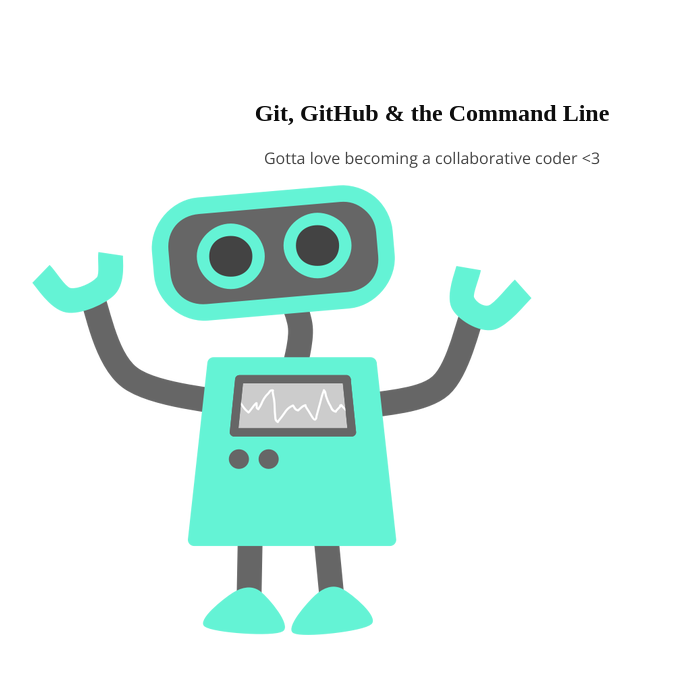
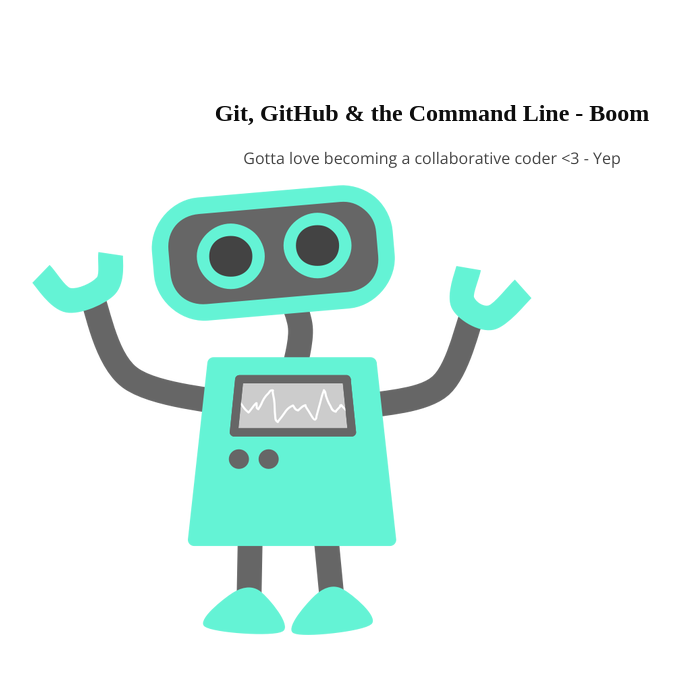
Before and after one commit to emilywagner/105-project, a plain HTML site: page index.html in a window 1280 px wide. Shown: the whole page, without its empty margins (208-888 px from the left). Drawn offline with nearby package versions, Linux system fonts and the light colour scheme.

Commit message:
Changes to h1 and p text

```diff
--- a/index.html
+++ b/index.html
@@ -8,8 +8,8 @@
 </head>
 <body>
 	<section>
-		<h1>Git, GitHub & the Command Line</h1>
-		<p>Gotta love becoming a collaborative coder <3</p>
+		<h1>Git, GitHub & the Command Line - Boom</h1>
+		<p>Gotta love becoming a collaborative coder <3 - Yep </p>
 		<img src="img/happy-blue-robot.png">
 	</section>
 </body>
```
